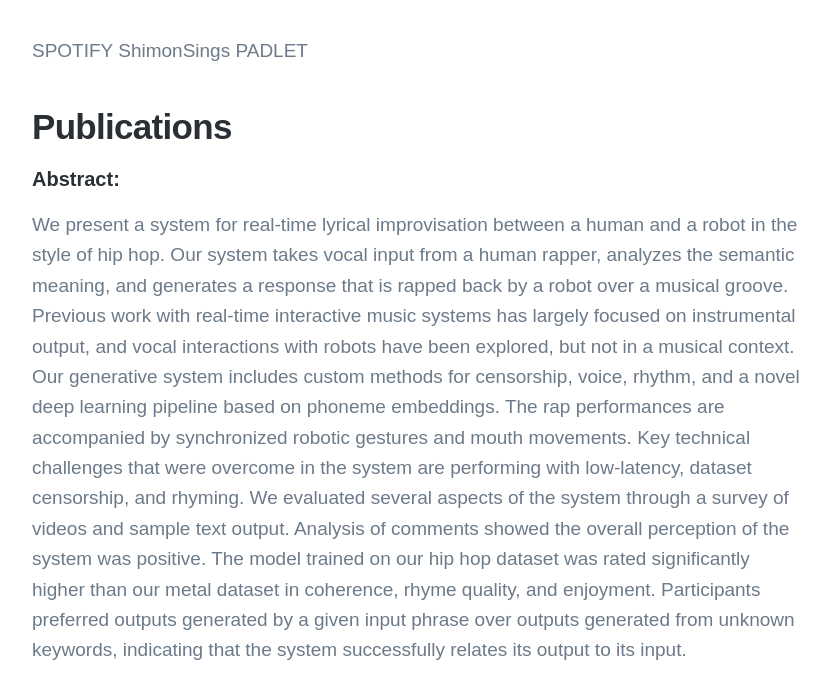
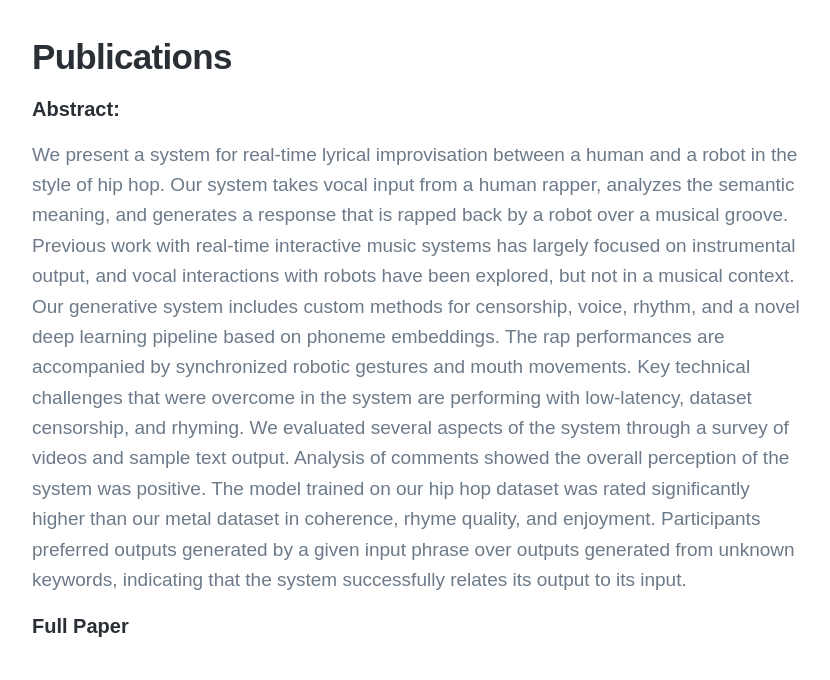
Before and after one commit to richardsavery/demos, a Jekyll site: the page built from _projects/shimonraps.md, in a window 1280 px wide and 900 px high, scrolled down 1854 px, cut to the strip 220-900 px from the top of the window. Shown: the whole strip, without its empty margins (224-1054 px from the left). Built offline with Jekyll 4.4.1, drawn with Linux system fonts in a browser that asks for light colours; nearby versions of some CDN libraries; some web fonts are replaced.

Commit message:
version 0

```diff
--- a/_projects/shimonraps.md
+++ b/_projects/shimonraps.md
@@ -24,10 +24,10 @@ Freethink Media, April 23 2020
 https://www.freethink.com/videos/robot-music
 
 <iframe width="560" height="315" src="https://www.youtube.com/embed/cdbH0Wg1T2c" frameborder="0" allow="accelerometer; autoplay; encrypted-media; gyroscope; picture-in-picture" allowfullscreen></iframe>
-
+<!--
 
 SPOTIFY ShimonSings
-PADLET
+PADLET -->
 
 ## Publications
 
```
